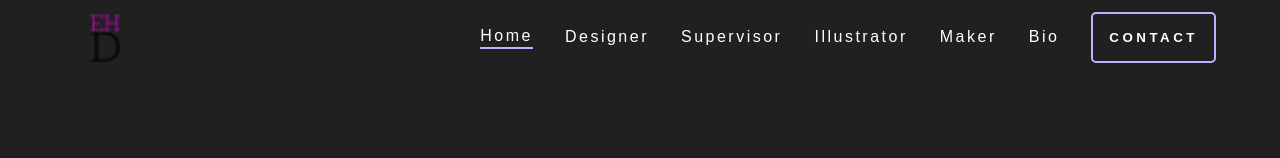
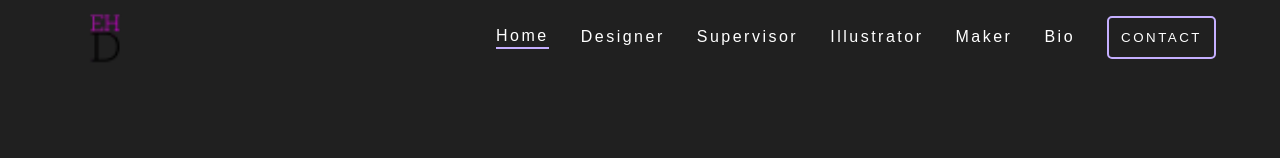
Before and after one commit to curveservices/emma-hollows-design, a React (Vite) app: page / in a window 1280 px wide. Shown: the top 158 px of the page. Built offline with nearby package versions, Linux system fonts and the light colour scheme; no server answers; the database is empty.

Commit message:
Refactor button styles: update font-family to Arial, adjust letter-spacing and padding for consistency

```diff
--- a/src/components/button/index.scss
+++ b/src/components/button/index.scss
@@ -2,10 +2,9 @@
   text-transform: uppercase;
   background: var(--primary);
   color: #fff;
-  letter-spacing: 3.5px;
-  font-family: "Proxima Nova", sans-serif;
-  font-weight: 600;
-  padding: 1rem;
+  letter-spacing: 2.5px;
+  font-family: "arial", sans-serif;
+  padding: 0.75rem;
   border-radius: 5px;
   border: 2px solid var(--secondary);
   min-width: fit-content;
@@ -17,7 +16,6 @@
   &:hover {
     transform: translateY(0.2px);
     background: var(--background-blur);
-    // color: #000;
     box-shadow: 0 0 15px 5px #c6afff59;
   }
   a {
```
